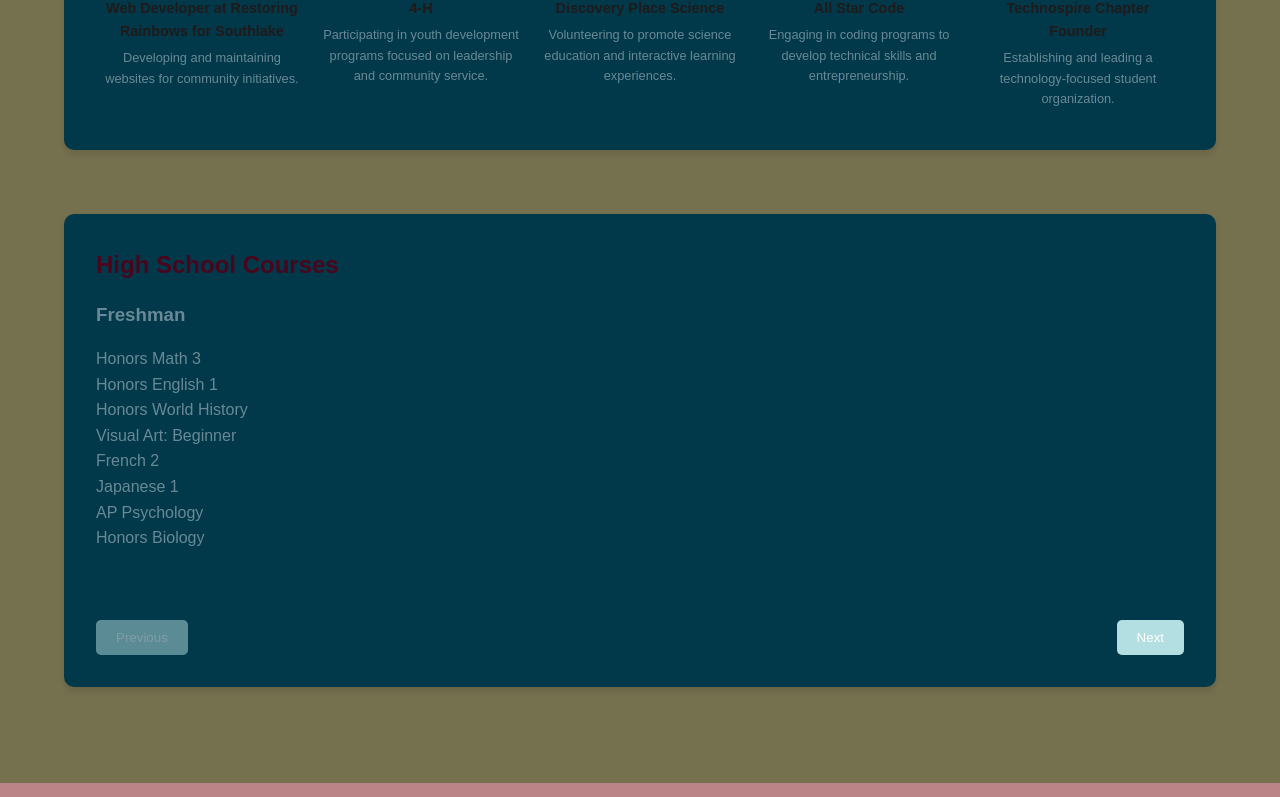
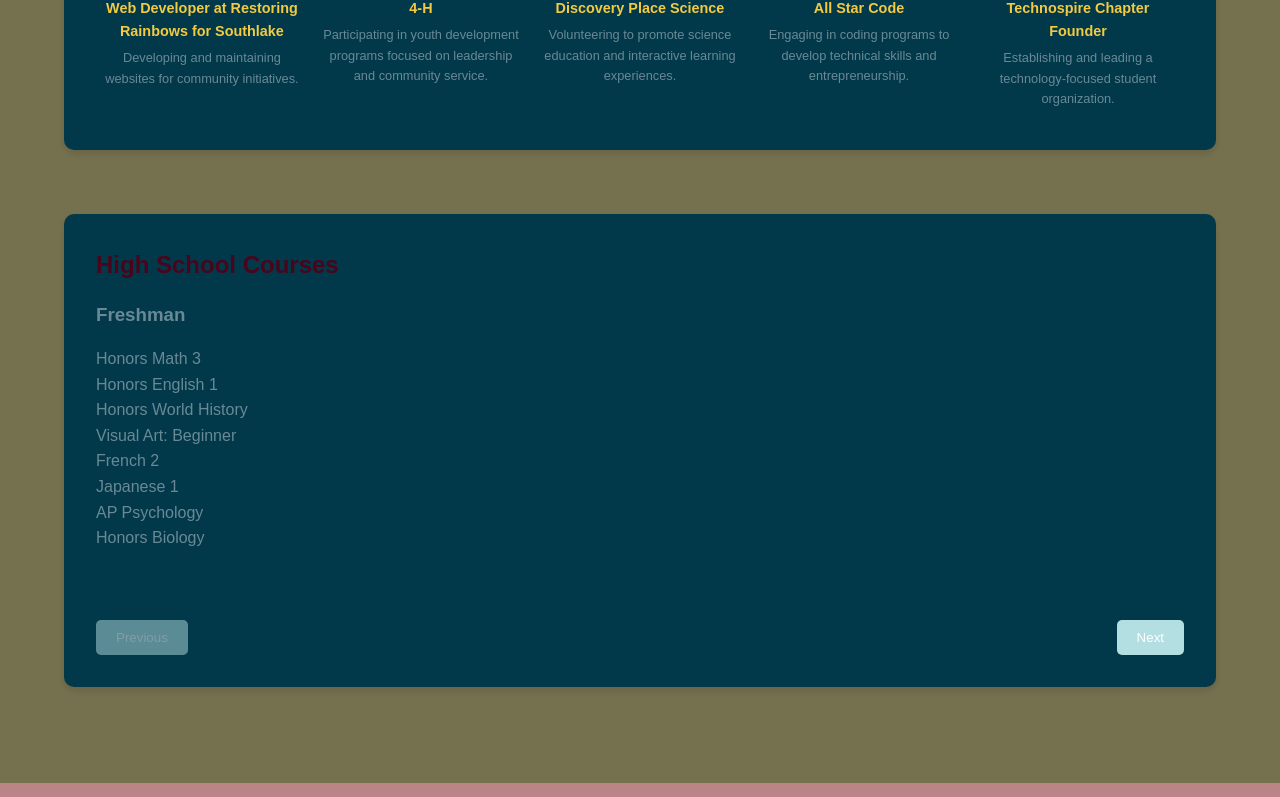
Before and after one commit to vd26-nvm/my_personal_website, a plain HTML site: page index.html in a window 1280 px wide. Shown: the part 989-1786 px from the top of the page. Drawn offline with Linux system fonts and the light colour scheme.

Commit message:
improved

```diff
--- a/styles.css
+++ b/styles.css
@@ -172,7 +172,7 @@ footer .contact-info a:hover {
       font-size: 0.9rem; /* Reduced font size */
       font-weight: bold;
       margin-bottom: 0.3rem; /* Reduced from 0.5rem */
-      color: var(--nav-text);
+      color: #F3CA40;
   }
 
   #activities .activity-description {
```
